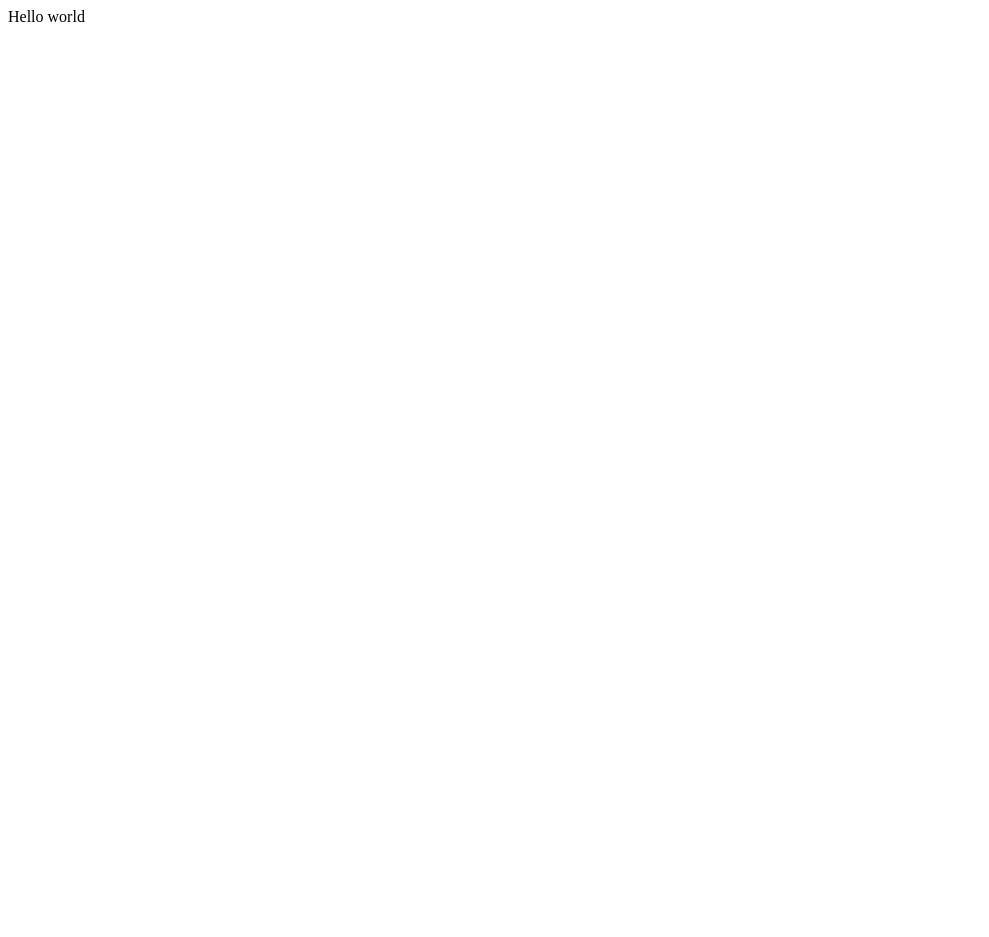
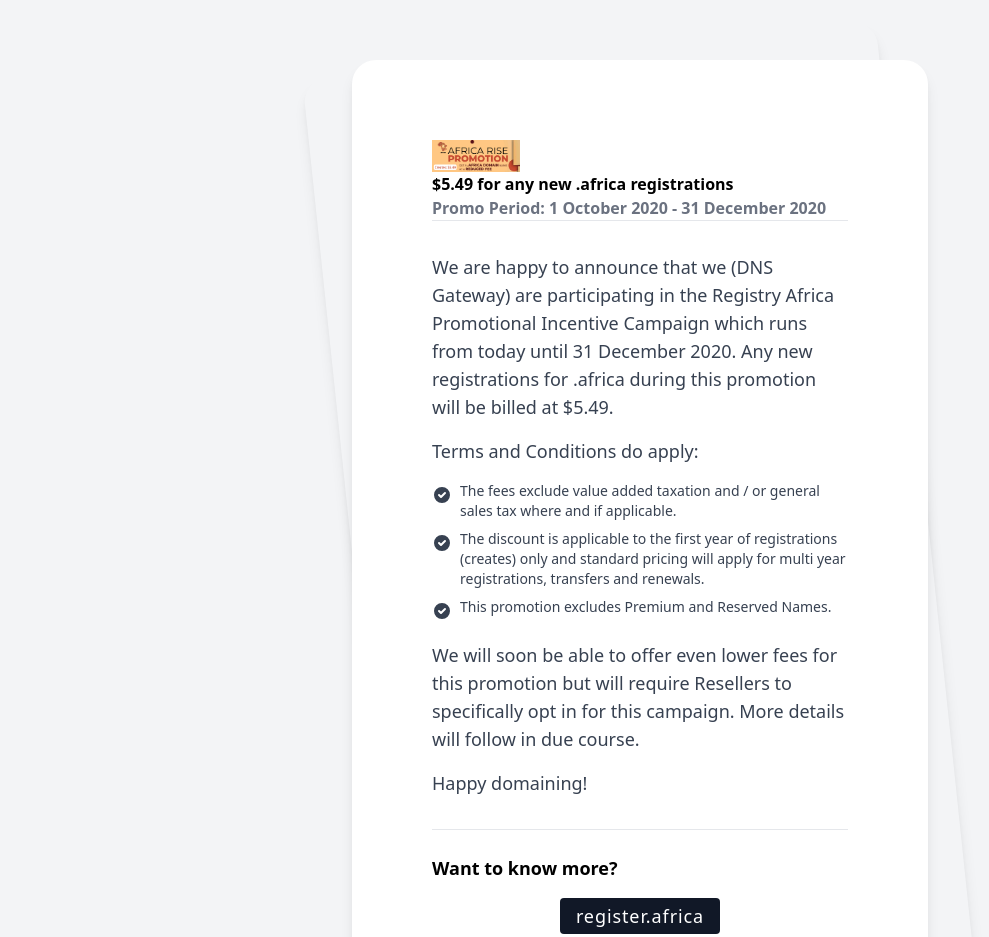
Before and after one commit to App-to-date/app-to-date.github.io, a plain HTML site: page index.html in a window 1280 px wide. Shown: the top 937 px of the page, without its empty margins (0-989 px from the left). Before the commit the page ends 800 px from the top, so only its background shows below. Drawn offline with nearby package versions, Linux system fonts and the light colour scheme.

Commit message:
Added a small Tailwind page

```diff
--- a/index.html
+++ b/index.html
@@ -3,9 +3,72 @@
 <head>
     <meta charset="UTF-8">
     <meta name="viewport" content="width=device-width, initial-scale=1.0">
+    <link href="https://unpkg.com/tailwindcss@^2/dist/tailwind.min.css" rel="stylesheet">
     <title>Hello world</title>
 </head>
 <body>
-    Hello world
+    <div class="min-h-screen bg-gray-100 py-6 flex flex-col justify-center sm:py-12">
+        <div class="relative py-3 sm:max-w-xl sm:mx-auto">
+          <div class="absolute inset-0 bg-gradient-to-r from-cyan-400 to-light-blue-500 shadow-lg transform -skew-y-6 sm:skew-y-0 sm:-rotate-6 sm:rounded-3xl"></div>
+          <div class="relative px-4 py-10 bg-white shadow-lg sm:rounded-3xl sm:p-20">
+            <div class="max-w-md mx-auto">
+              <div>
+                <img src="/img/africa-rise.png" class="h-7 sm:h-8" />
+              </div>
+              <div class="divide-y divide-gray-200">
+                <div class="font-bold">
+                    <p>$5.49 for any new .africa registrations</p>
+                    <p class="text-gray-500">Promo Period: 1 October 2020 - 31 December 2020</p>
+
+                </div>
+                <div class="py-8 text-base leading-6 space-y-4 text-gray-700 sm:text-lg sm:leading-7">
+                  <p>We are happy to announce that we (DNS Gateway) are participating in the Registry Africa Promotional Incentive Campaign which runs from today until 31 December 2020. Any new registrations for .africa during this promotion will be billed at $5.49.</p>
+                  <p>Terms and Conditions do apply:</p>
+                  <ul class="list-disc space-y-2 text-sm">
+                    <li class="flex items-start">
+                      <span class="h-6 flex items-center sm:h-7">
+                        <svg class="flex-shrink-0 h-5 w-5 text-cyan-500" viewBox="0 0 20 20" fill="currentColor">
+                          <path fill-rule="evenodd" d="M10 18a8 8 0 100-16 8 8 0 000 16zm3.707-9.293a1 1 0 00-1.414-1.414L9 10.586 7.707 9.293a1 1 0 00-1.414 1.414l2 2a1 1 0 001.414 0l4-4z" clip-rule="evenodd" />
+                        </svg>
+                      </span>
+                      <p class="ml-2">
+                        The fees exclude value added taxation and / or general sales tax where and if applicable.
+                      </p>
+                    </li>
+                    <li class="flex items-start">
+                      <span class="h-6 flex items-center sm:h-7">
+                        <svg class="flex-shrink-0 h-5 w-5 text-cyan-500" viewBox="0 0 20 20" fill="currentColor">
+                          <path fill-rule="evenodd" d="M10 18a8 8 0 100-16 8 8 0 000 16zm3.707-9.293a1 1 0 00-1.414-1.414L9 10.586 7.707 9.293a1 1 0 00-1.414 1.414l2 2a1 1 0 001.414 0l4-4z" clip-rule="evenodd" />
+                        </svg>
+                      </span>
+                      <p class="ml-2">
+                        The discount is applicable to the first year of registrations (creates) only and standard pricing will apply for multi year registrations, transfers and renewals.
+                      </p>
+                    </li>
+                    <li class="flex items-start">
+                      <span class="h-6 flex items-center sm:h-7">
+                        <svg class="flex-shrink-0 h-5 w-5 text-cyan-500" viewBox="0 0 20 20" fill="currentColor">
+                          <path fill-rule="evenodd" d="M10 18a8 8 0 100-16 8 8 0 000 16zm3.707-9.293a1 1 0 00-1.414-1.414L9 10.586 7.707 9.293a1 1 0 00-1.414 1.414l2 2a1 1 0 001.414 0l4-4z" clip-rule="evenodd" />
+                        </svg>
+                      </span>
+                      <p class="ml-2">This promotion excludes Premium and Reserved Names.</p>
+                    </li>
+                  </ul>
+                  <p>We will soon be able to offer even lower fees for this promotion but will require Resellers to specifically opt in for this campaign. More details will follow in due course.</p>
+                  <p>Happy domaining!</p>
+                </div>
+                <div class="pt-6 text-base leading-6 font-bold sm:text-lg sm:leading-7">
+                  <p>Want to know more?</p>
+                  <div class="mt-4 items-center flex justify-center">
+                    <button class="px-4 py-1 text-white font-light tracking-wider bg-gray-900 hover:bg-gray-500 rounded">
+                    <a href="https://africa.us19.list-manage.com/track/click?u=dc376e4cc3fb62e92bf3c8097&id=9914c4f58b&e=7c491ad35e"> register.africa </a>
+                    </button>
+                  </div>
+                </div>
+              </div>
+            </div>
+          </div>
+        </div>
+      </div>
 </body>
 </html>
```
Also changed, not shown: img/africa-rise.png (added).
